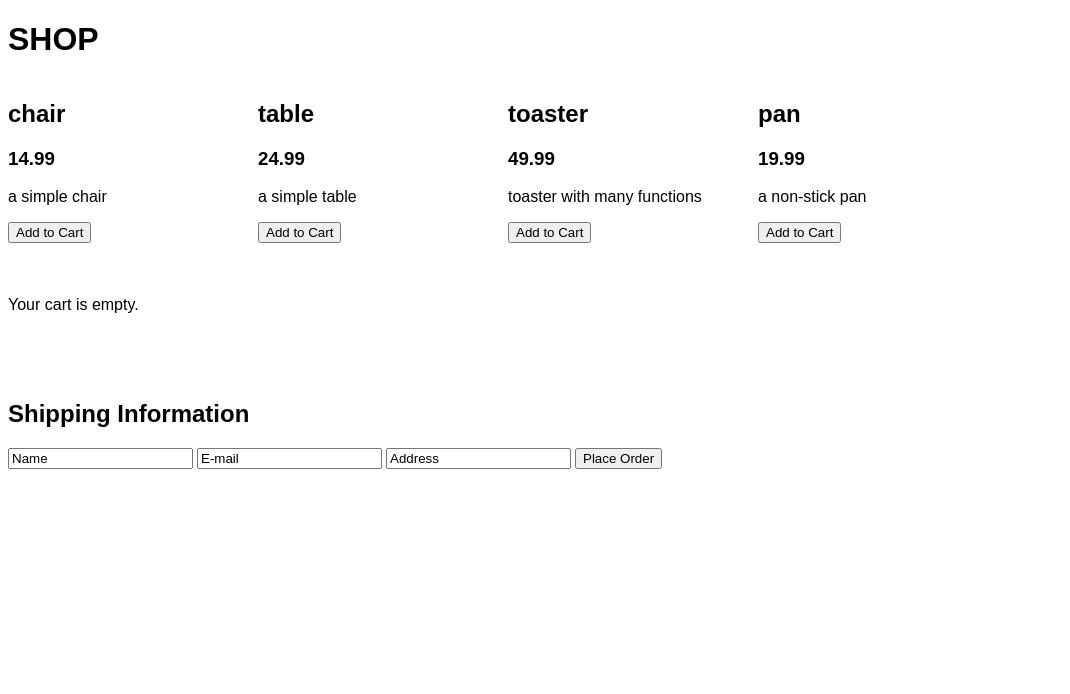
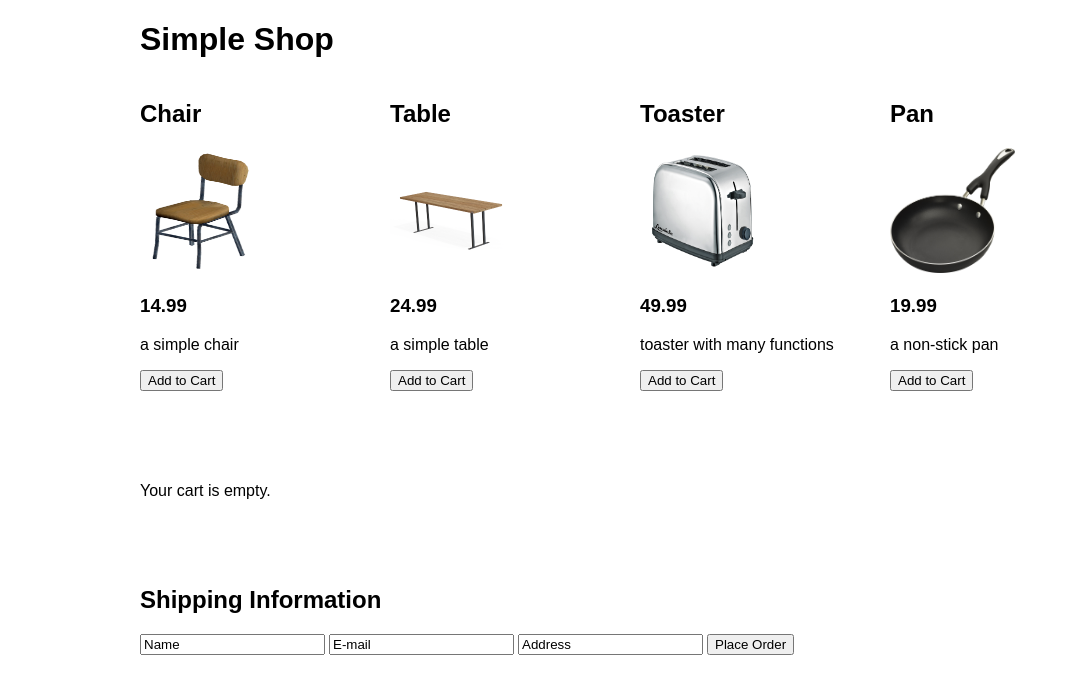
Before and after one commit to josh-casey/349-assign1, a PHP site: page / in a window 1280 px wide. Shown: the top 694 px of the page, without its empty margins (0-1070 px from the left). Run offline with PHP 8.4, Linux system fonts and the light colour scheme; data comes from the database, SQL or seed files in the repository.

Commit message:
Adding images and more style

```diff
--- a/www/client/css/style.css
+++ b/www/client/css/style.css
@@ -1,5 +1,10 @@
+main, header {
+    width: 1000px;
+    margin-left: auto;
+    margin-right: auto;
+}
+
 #products {
-    width: 100%;
 }
 
 .product-section {
@@ -12,7 +17,8 @@
 }
 
 #cartTable {
-    padding-top: 200px;
+    display: inline-block;
+    padding-top: 75px;
 }
 
 h1, h2, h3, p {
@@ -22,3 +28,7 @@ h1, h2, h3, p {
 .product-id {
     display: none;
 }
+
+h1, h2 {
+    text-transform: capitalize;
+}
--- a/www/client/index.php
+++ b/www/client/index.php
@@ -4,6 +4,7 @@ include('private/header.php');
 include('private/sql.php');
 ?>
 
+<main>
 <section id="products">
     <?php
         $sql = "SELECT * FROM items";
@@ -18,8 +19,9 @@ include('private/sql.php');
                 $id = $product['item_id'];
                 ?>
                 <div class="product-section">
-                    <p class="product-id"><?php echo $id;// remember to hide this?></p>
+                    <p class="product-id"><?php echo $id;?></p>
                     <h2 class="product-name"><?php echo $name; ?></h2>
+                    <img src=<?php echo $image;?> width="125" height="125">
                     <h3 class="product-price"><?php echo $price; ?></h3>
                     <p><?php echo $description?></p>
                     <input type="submit" class="addToCart" value="Add to Cart">
@@ -41,3 +43,4 @@ include('private/sql.php');
         <input type="button" id="order" value ="Place Order">
     </form>
 </section>
+</main>
--- a/www/client/private/header.php
+++ b/www/client/private/header.php
@@ -13,5 +13,5 @@
     <link rel="stylesheet" type="text/css" href="css/style.css">
 </head>
 <header>
-    <h1>SHOP</h1>
+    <h1>Simple Shop</h1>
 </header>
```
Also changed, not shown: www/client/images/._chair.png (added), www/client/images/._pan.png (added), www/client/images/._table.png (added), www/client/images/._toaster.png (added), www/client/images/chair.png (added), www/client/images/pan.png (added), www/client/images/table.png (added), www/client/images/toaster.png (added).
